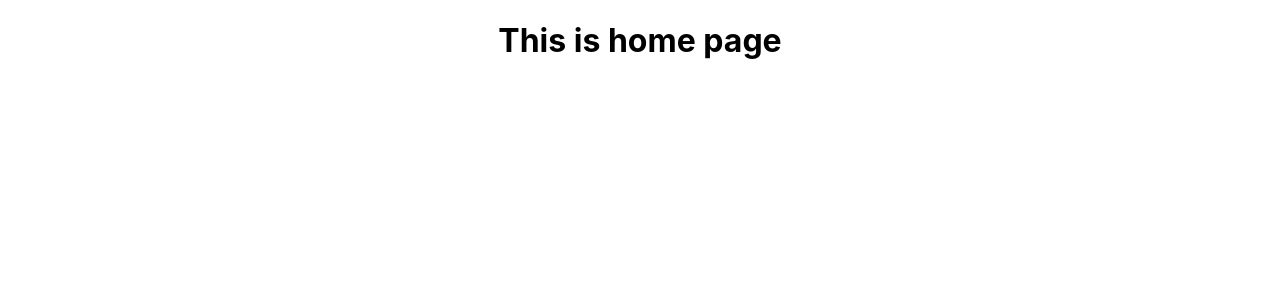
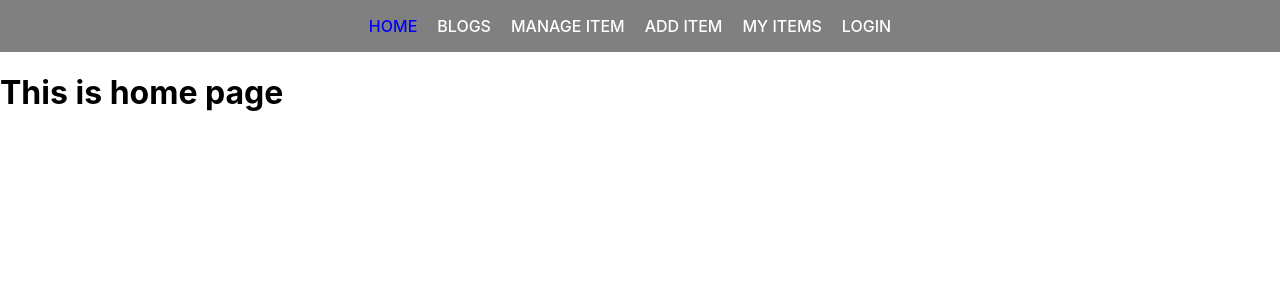
Before and after one commit to joymohanta/warehouse-management-client-side, a React (Create React App) app: page / in a window 1280 px wide. Shown: the top 300 px of the page. Built offline with nearby package versions, Linux system fonts and the light colour scheme.

Commit message:
navbar added

```diff
--- a/src/App.css
+++ b/src/App.css
@@ -1,5 +1,5 @@
 .App {
-  text-align: center;
+  /* text-align: center; */
 }
 
 .App-logo {
--- a/src/App.js
+++ b/src/App.js
@@ -1,15 +1,23 @@
 import { Route, Routes } from "react-router-dom";
 import "./App.css";
+import AddItem from "./Pages/AddItem/AddItem";
 import Blogs from "./Pages/Blogs/Blogs";
 import Home from "./Pages/Home/Home";
 import Login from "./Pages/Login/Login";
+import ManageItem from "./Pages/ManageItem/ManageItem";
+import MyItems from "./Pages/MyItems/MyItems";
+import Header from "./Pages/Shared/Header/Header";
 
 function App() {
   return (
     <div className="App">
+      <Header></Header>
       <Routes>
         <Route path="/" element={<Home></Home>}></Route>
         <Route path="/blogs" element={<Blogs></Blogs>}></Route>
+        <Route path="/manageitem" element={<ManageItem></ManageItem>}></Route>
+        <Route path="/additem" element={<AddItem></AddItem>}></Route>
+        <Route path="/myitems" element={<MyItems></MyItems>}></Route>
         <Route path="/login" element={<Login></Login>}></Route>
       </Routes>
     </div>
--- a/src/Pages/Shared/Header/Header.css
+++ b/src/Pages/Shared/Header/Header.css
@@ -0,0 +1,19 @@
+.nav-container{
+    text-align: center;
+}
+.nav-bar{
+    background-color: grey;
+    padding: 16px 0;
+}
+.nav-bar a{
+    margin-right: 20px;
+    text-decoration: none;
+    color: white;
+    font-weight: 500;
+}
+.nav-bar a:hover{
+    color: blue;
+}
+.nav-bar a.active{
+    color: blue;
+}
--- a/src/Pages/Shared/Header/Header.js
+++ b/src/Pages/Shared/Header/Header.js
@@ -1,9 +1,18 @@
 import React from "react";
+import { NavLink } from "react-router-dom";
+import "./Header.css";
 
 const Header = () => {
   return (
-    <header>
-      <h1>This is header section</h1>
+    <header className="nav-container">
+      <nav className="nav-bar">
+        <NavLink to="/">HOME</NavLink>
+        <NavLink to="/blogs">BLOGS</NavLink>
+        <NavLink to="/manageitem">MANAGE ITEM</NavLink>
+        <NavLink to="/additem">ADD ITEM</NavLink>
+        <NavLink to="/myitems">MY ITEMS</NavLink>
+        <NavLink to="/login">LOGIN</NavLink>
+      </nav>
     </header>
   );
 };
```
